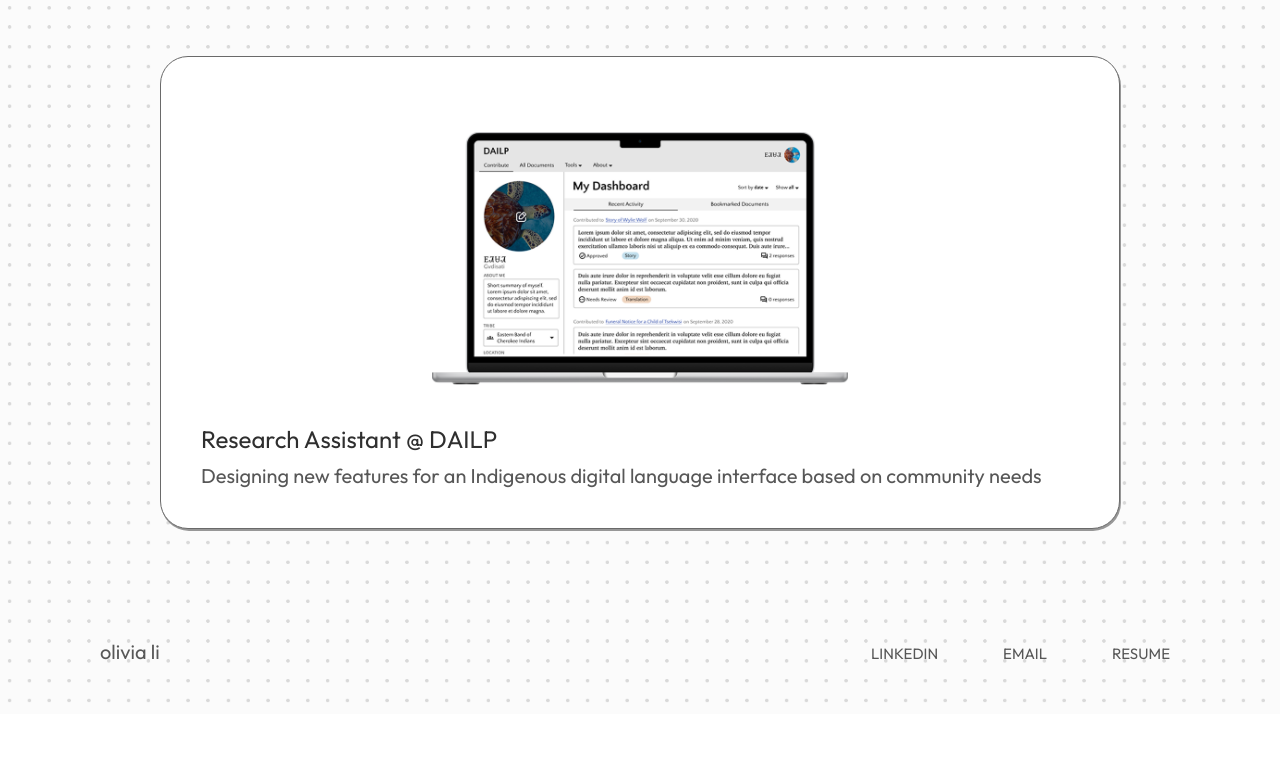
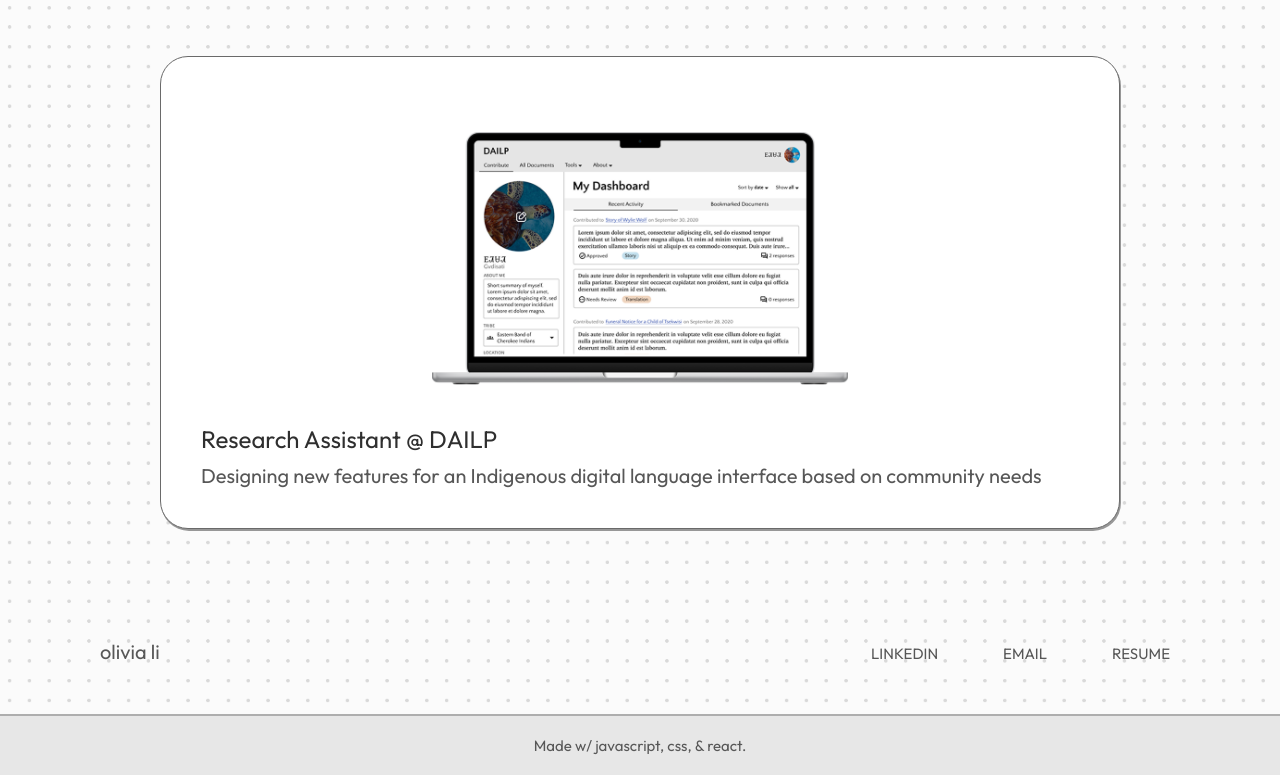
Before and after one commit to olivialii/olivia-portfolio, a React (Vite) app: page / in a window 1280 px wide. Shown: the part 1667-2442 px from the top of the page. Before the commit the page ends 2381 px from the top, so only its background shows below. Built offline with nearby package versions, Linux system fonts and the light colour scheme.

Commit message:
social links

```diff
--- a/src/components/Footer/footer.jsx
+++ b/src/components/Footer/footer.jsx
@@ -3,14 +3,20 @@
 
 export const Footer = () => {
     return (
-        <div className={styles.Footer}>
-            <div className={styles.Name}> <a href="/">olivia li</a></div>
-            <u1 className={styles.Socials}>
+        <div>
+            <div className={styles.Footer}>
+                <div className={styles.Name}> <a href="/">olivia li</a></div>
+                <u1 className={styles.Socials}>
 
-                <li><a href="https://www.linkedin.com/in/olivia-lii" target="_blank">LINKEDIN</a></li>
-                <li><a href="#email">EMAIL</a></li>
-                <li><a href="#resume">RESUME</a></li>
-            </u1>
+                    <li><a href="https://www.linkedin.com/in/olivia-lii" target="_blank">LINKEDIN</a></li>
+                    <li><a href="mailto:li.ol@northeastern.edu">EMAIL</a></li>
+                    <li><a href="https://acrobat.adobe.com/id/urn:aaid:sc:VA6C2:cced040a-6815-45d0-a80d-e1e04f90ff6d" target="_blank">RESUME</a></li>
+                </u1>
+            </div>
+
+            <div className={styles.bottom}>
+                Made w/ javascript, css, & react.
+            </div>
         </div>
     );
 };
--- a/src/components/Footer/footer.module.css
+++ b/src/components/Footer/footer.module.css
@@ -27,6 +27,17 @@
     font-size: 15px;
 }
 
+.bottom {
+    color: var(--color-text);
+    font-size: 15px;
+    display: flex;
+    justify-content: center;
+    background: rgb(231, 231, 231);
+    padding: 20px;
+
+    border-top: 2px solid rgb(174, 174, 174);
+}
+
 @media screen and (max-width: 650px) {
     .Footer, .Socials {
         align-items: center;
```
